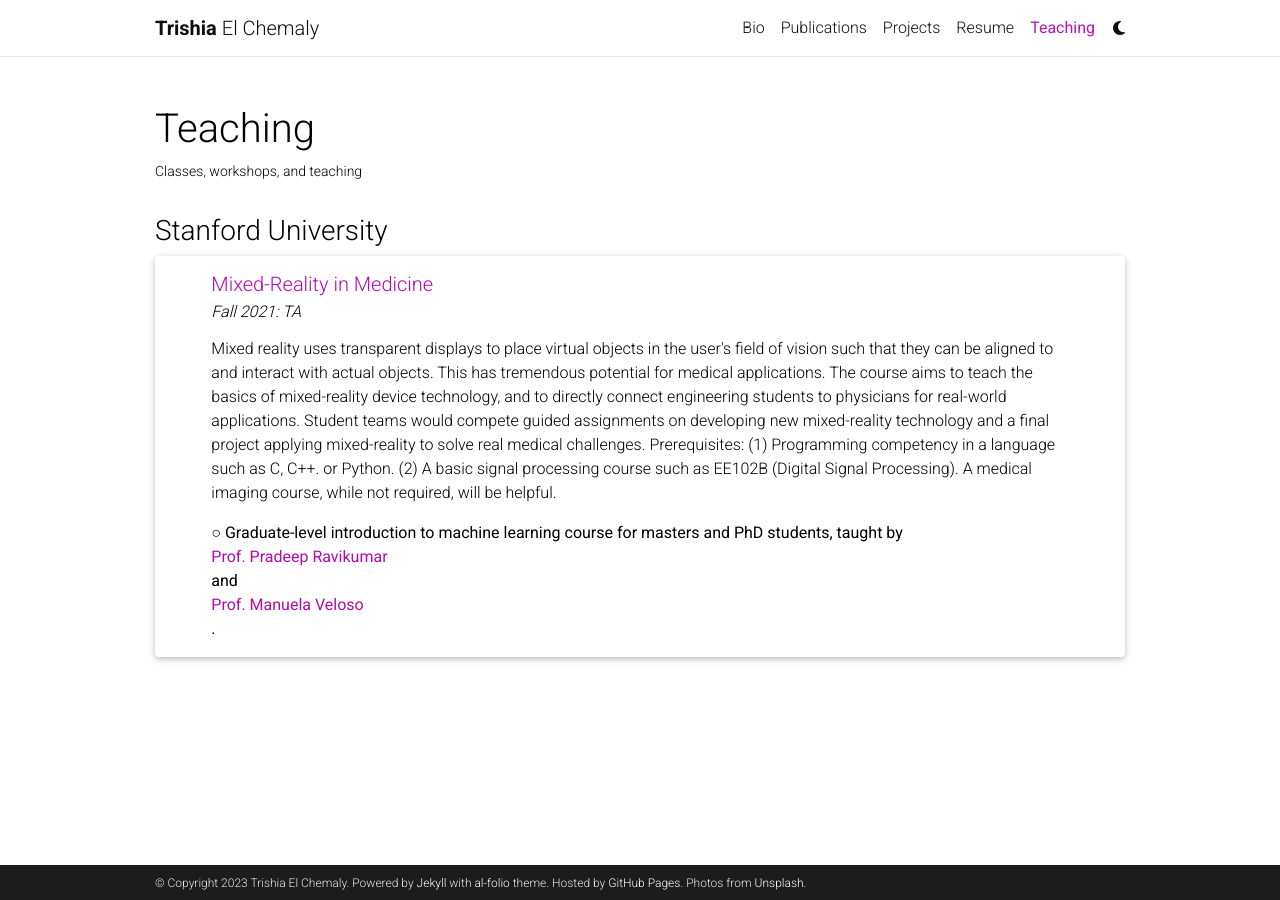
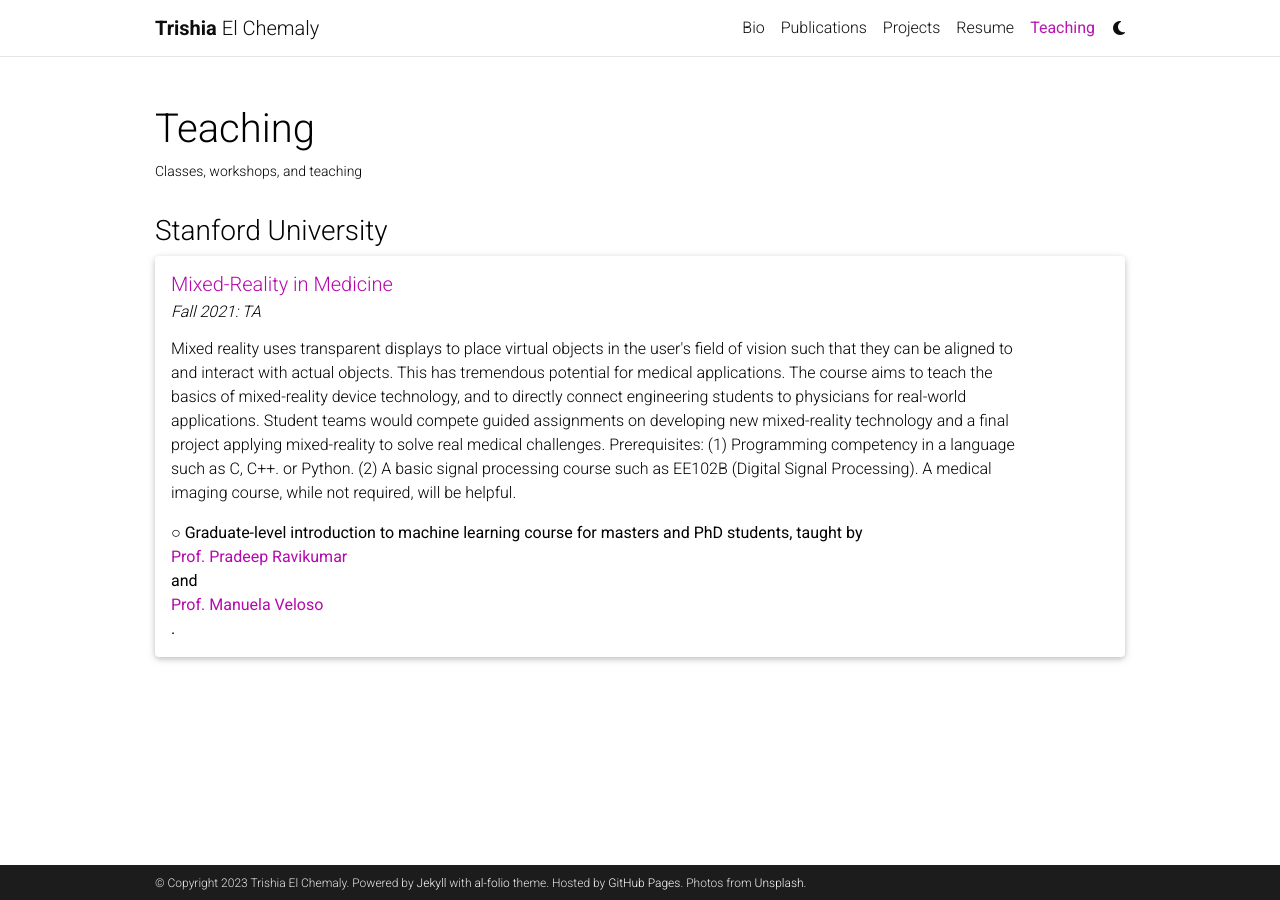
Before and after one commit to tchemaly/tchemaly.github.io, a Jekyll site: the page built from _pages/teaching.md, in a window 1280 px wide. Built offline with Jekyll 4.4.1, drawn with Linux system fonts in a browser that asks for light colours; comment, search, counter and statistics services are not loaded; a style sheet for code colours, icons or effects is not loaded.

Commit message:
Update teaching.md

```diff
--- a/_pages/teaching.md
+++ b/_pages/teaching.md
@@ -9,22 +9,10 @@ nav_order: 5
 
 <h3 class="mt-4">Stanford University</h3>
 
-<style>
-  /* Custom CSS for centering the 11-column content */
-  .centered-col-11 {
-    display: flex;
-    justify-content: center;
-  }
-  .centered-col-11 > div {
-    flex: 0 0 91.666667%; /* 11 out of 12 columns */
-    max-width: 91.666667%; /* 11 out of 12 columns */
-  }
-</style>
-
 <div class="card">
   <div class="p-3">
-    <div class="row centered-col-11">
-      <div class="col">
+    <div class="row">
+      <div class="col-11">
         <h5 class="card-title">
           <a href="https://med.stanford.edu/immers/news/rad206.html" target="_blank" rel="noopener noreferrer">Mixed-Reality in Medicine</a>
         </h5>
```
